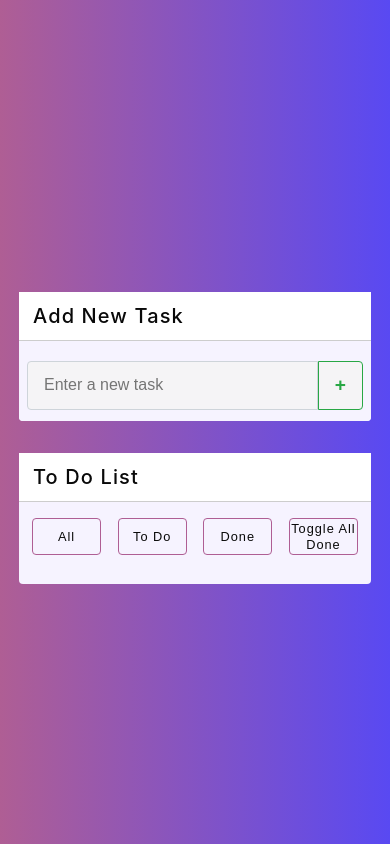
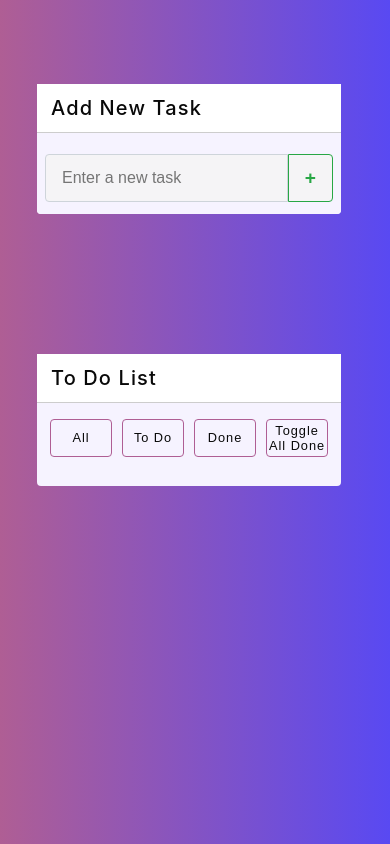
Before and after one commit to raniaBchk/To-do-list-React, a React (Create React App) app: page / in a window 390 px wide. Built offline with nearby package versions, Linux system fonts and the light colour scheme.

Commit message:
position relative pour addForm

```diff
--- a/src/App.css
+++ b/src/App.css
@@ -160,9 +160,10 @@ background-color: #fff;
   body, html {
     height: 100%;
     margin: 0;
-    display: flex;
+    position: relative;
+    /* display: flex;
     justify-content: center;
-    align-items: center;
+    align-items: center; */
 }
 
   /* body{
@@ -172,12 +173,15 @@ background-color: #fff;
     padding: 2em 3em;
   } */
   .container{
-      width: 22em;
+      width: 19em;
       /* background-color: #61dafb; */
-      max-width: 22em;
+      max-width: 19em;
       display: block;
     margin: 0 auto;
-      margin-top: 2em;
+    position: absolute;
+    top: 42%;
+    left: 5%;
+
 
   }
 }
@@ -189,9 +193,11 @@ background-color: #fff;
   body, html {
     height: 100%;
     margin: 0;
-    display: flex;
+    /* display: flex;
     justify-content: center;
-    align-items: center;
+    align-items: center;   */
+    position: relative;
+
 }
 
 .container{
@@ -199,8 +205,13 @@ background-color: #fff;
   /* background-color: #61dafb; */
   max-width: 22em;
   display: block;
-margin: 0 auto;
-  margin-top: 2em;
+  margin: 0 auto;
+  /* margin-top: 5%;
+  margin-left: 0%; */
+
+  position: absolute;
+  top: 37%;
+  left: 25%;
 
 }
 }
--- a/src/components/ToDo/todo.module.css
+++ b/src/components/ToDo/todo.module.css
@@ -68,11 +68,18 @@
 
     }
 
+    .todo{
+        position:relative ;
+    }
+
 
     .todo .deleteBtn{
 
    margin-left: 14em;
  float: none;
+ position: absolute;
+ right: 14%;
+ top: 17%;
 
 
 
--- a/src/components/ToDoForm/todoForm.module.css
+++ b/src/components/ToDoForm/todoForm.module.css
@@ -80,21 +80,6 @@ margin-top: -1.5em;
   }
 
 
-  @media (prefers-reduced-motion: no-preference) {
-    .App-logo {
-      animation: App-logo-spin infinite 20s linear;
-    }
-
-    .container{
-
-      margin-top: 2em;
-    margin-left: 2em;
-
-    }
-
-
-  }
-
 
 
 @media screen and (max-width: 768px){
@@ -102,14 +87,48 @@ margin-top: -1.5em;
     margin: 0 auto;
     max-width: 1920px;
     width: 90%;
+  position: relative;
   }
   .container{
-      width: 22em;
+      width: 19em;
      /* background-color: #28a745;  */
-      max-width: 22em;
-      float: block;
-      margin-top: 2em;
-    margin-left: 0em;
+    max-width: 19em;
+      /* float: block; */
+      margin: 0 auto;
+    position: absolute;
+    top: 10%;
+    left: 5%;
 
   }
 }
+
+
+
+
+@media (min-width:769px) and (max-width: 991px){
+
+
+  body, html {
+    height: 100%;
+    margin: 0;
+    /* display: flex;
+    justify-content: center;
+    align-items: center;   */
+    position: relative;
+
+}
+
+.container{
+  width: 22em;
+  /* background-color: #61dafb; */
+  max-width: 22em;
+  display: block;
+  margin: 0 auto;
+  /* margin-top: 10%;
+  margin-left: 30%; */
+  position: absolute;
+  top: 5%;
+  left: 25%;
+
+}
+}
```
